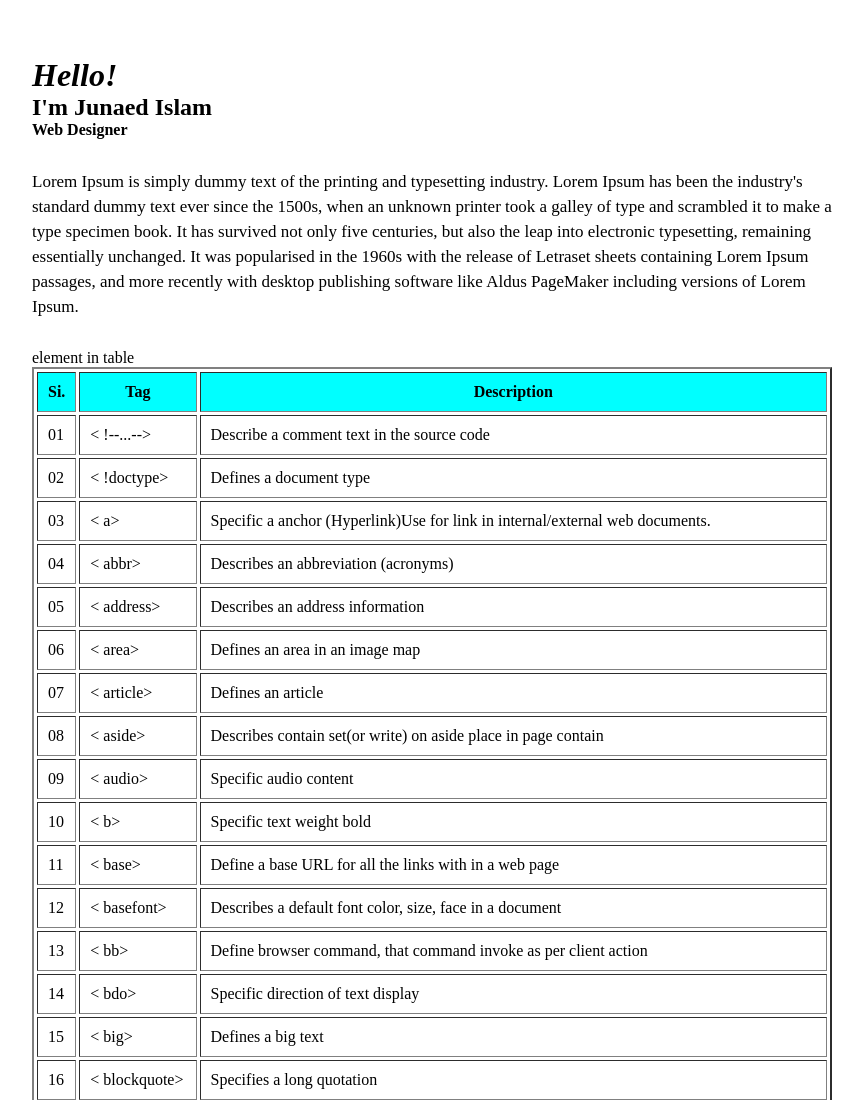
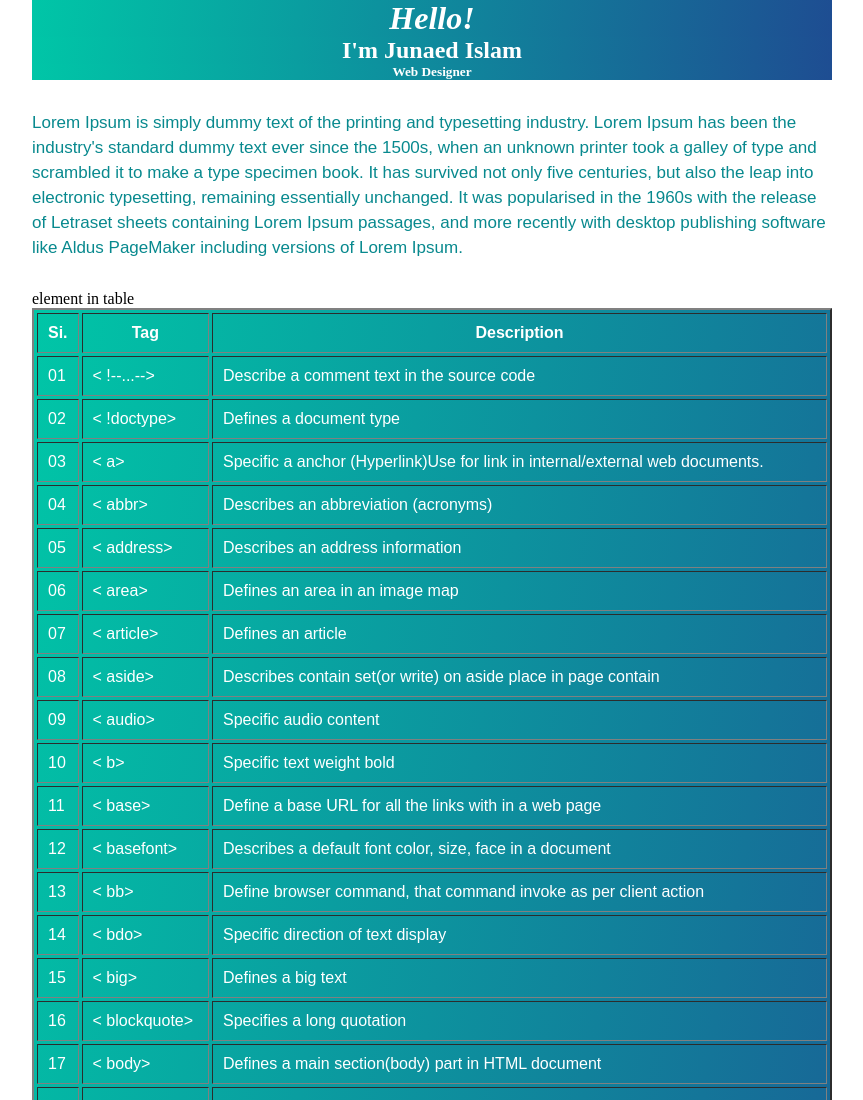
Before and after one commit to junaedislam29/class_assignment_01, a plain HTML site: page index.html in a window 1280 px wide. Shown: the top 1100 px of the page, without its empty margins (208-1071 px from the left). Drawn offline with Linux system fonts and the light colour scheme.

Commit message:
Add files via upload

```diff
--- a/index.html
+++ b/index.html
@@ -7,17 +7,29 @@
  		 		body{margin: 0;}
  		 		h1{margin: 0;}
  		 		h2{margin: 0;}
- 		 		h4{margin: 0;}
+ 		 		h5{margin: 0;}
  		 		p{margin: 0;}
 
  		 		p{
+ 		 			color: #08898e;
  		 			font-size: 17px;
+ 		 			font-family: 'arial';
  		 			line-height: 25px;
  		 			margin-top: 30px;
  		 			margin-bottom: 30px;
+
  		 		}
- 		 		h1{
- 		 			margin-top: 57px
+ 		 		h1,h2,h5{
+
+ 		 		    padding: 0;
+ 		 		    color: white;
+ 		 		    text-align: center;
+ 		 			background: linear-gradient(100deg, #00c6a7, #1e4d92)
+ 		 		}
+ 		 		table{
+ 		 			font-family: 'arial';
+ 		 			background: linear-gradient(100deg, #00c6a7, #1e4d92);
+ 		 			color: white
  		 		}
  		 		div{
  		 			width: 800px;
@@ -31,12 +43,12 @@
 
  		<div>
  			<h1><i>Hello!</i></h1>
- 		<h2>I'm Junaed Islam</h2>
- 		<h4> Web Designer</h4>
+ 		    <h2>I'm Junaed Islam</h2>
+ 		    <h5> Web Designer</h4>
 
  		<p>Lorem Ipsum is simply dummy text of the printing and typesetting industry. Lorem Ipsum has been the industry's standard dummy text ever since the 1500s, when an unknown printer took a galley of type and scrambled it to make a type specimen book. It has survived not only five centuries, but also the leap into electronic typesetting, remaining essentially unchanged. It was popularised in the 1960s with the release of Letraset sheets containing Lorem Ipsum passages, and more recently with desktop publishing software like Aldus PageMaker including versions of Lorem Ipsum.</p>
         <table border="2" cellspacing="3" cellpadding="10">
- 			<tr style="background-color: cyan;color: black;font: 25px;">
+ 			<tr style=" font: 25px;">
  				<th>Si.</th>
  				<th>Tag</th>
  				<th>Description</th>
@@ -59,7 +71,7 @@
  			<tr>
  				<td>04</td>
  				<td>< abbr></td>
- 				<td>Describes an abbreviation (acronyms)</td>
+ 				<td>Describes an abbreviation (acronyms) </td>
  			</tr>
  			<tr>
  				<td>05</td>
```
